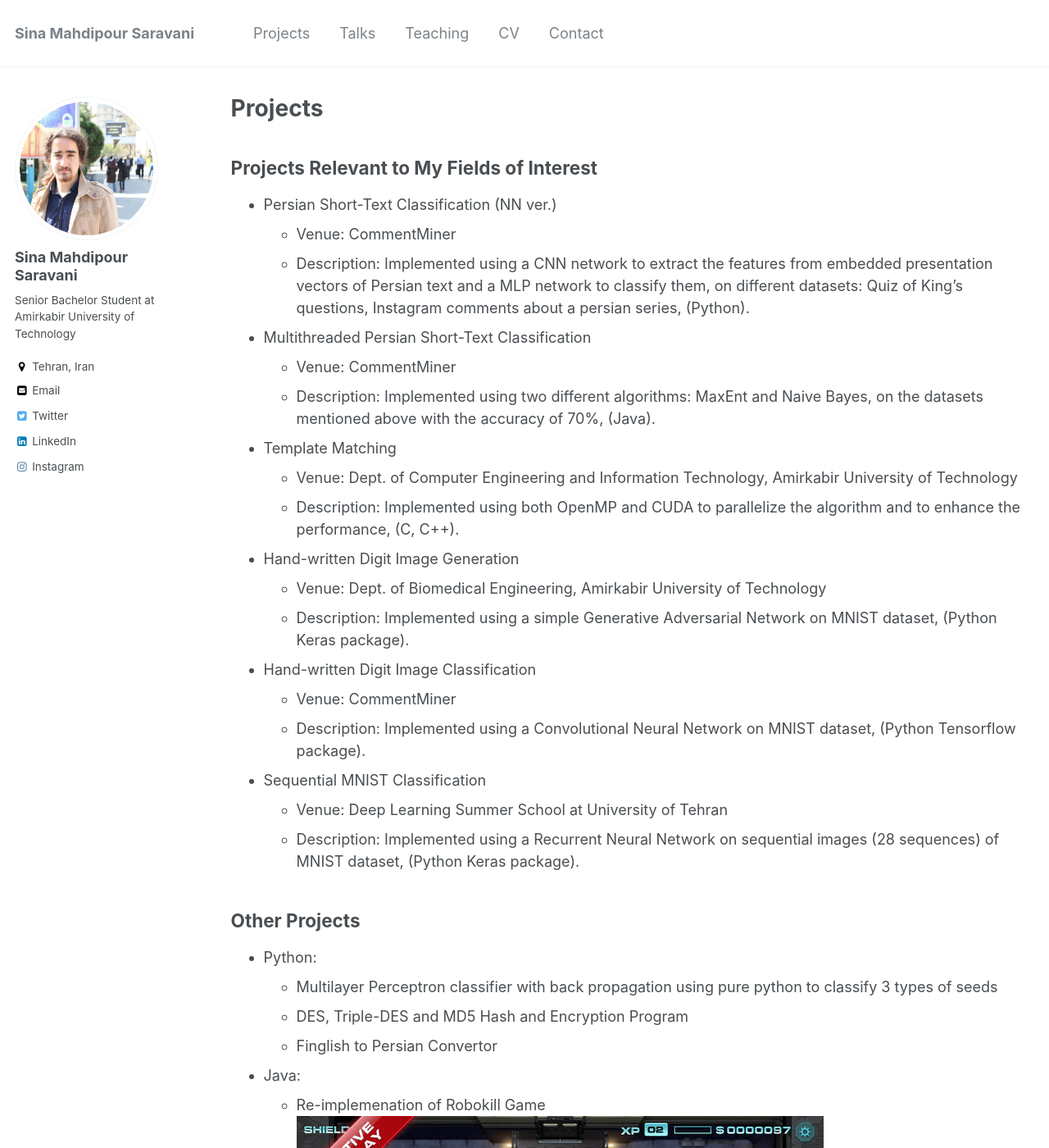
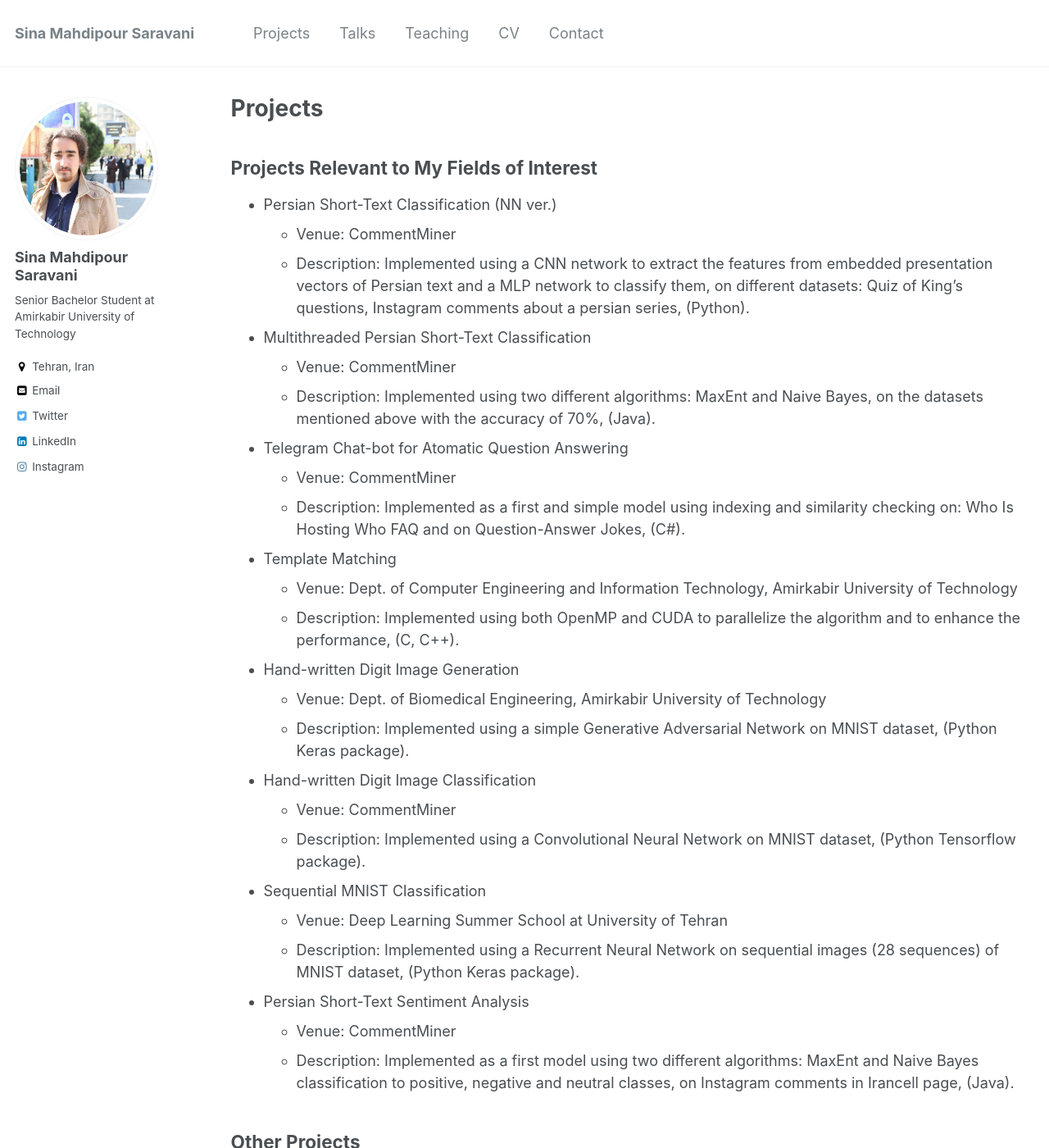
Before and after one commit to sinamps/sinamps.github.io, a Jekyll site: the page built from _pages/projects.md, in a window 1280 px wide and 1400 px high. Shown: the whole window at 82% size. Built offline with Jekyll 4.4.1, drawn with Linux system fonts in a browser that asks for light colours.

Commit message:
added 2 cm projects

```diff
--- a/_pages/projects.md
+++ b/_pages/projects.md
@@ -18,6 +18,10 @@ Projects Relevant to My Fields of Interest
   * Venue: [CommentMiner](http://commentminer.com/)
   * Description: Implemented using two different algorithms: MaxEnt and Naive Bayes, on the datasets mentioned above with the accuracy of 70%, (Java).
 
+* Telegram Chat-bot for Atomatic Question Answering
+  * Venue: [CommentMiner](http://commentminer.com/)
+  * Description: Implemented as a first and simple model using indexing and similarity checking on: [Who Is Hosting Who FAQ](https://www.whoishostingthis.com/resources/faq/) and on [Question-Answer Jokes](https://www.kaggle.com/jiriroz/qa-jokes), (C#).
+
 * Template Matching
   * Venue: [Dept. of Computer Engineering and Information Technology](http://ceit.aut.ac.ir/autcms/home.htm?depurl=computer-engineering&lang=en), [Amirkabir University of Technology](http://aut.ac.ir/aut/)
   * Description: Implemented using both OpenMP and CUDA to parallelize the algorithm and to enhance the performance, (C, C++).
@@ -33,6 +37,10 @@ Projects Relevant to My Fields of Interest
 * Sequential MNIST Classification
   * Venue: [Deep Learning Summer School](http://acm.ut.ac.ir/deeplearning/) at [University of Tehran](http://ut.ac.ir/en)
   * Description: Implemented using a Recurrent Neural Network on sequential images (28 sequences) of MNIST dataset, (Python Keras package).
+
+* Persian Short-Text Sentiment Analysis
+  * Venue: [CommentMiner](http://commentminer.com/)
+  * Description: Implemented as a first model using two different algorithms: MaxEnt and Naive Bayes classification to positive, negative and neutral classes, on Instagram comments in [Irancell](https://irancell.ir/portal/home/?27092/Personal) page, (Java).
 
 Other Projects
 ------
```
